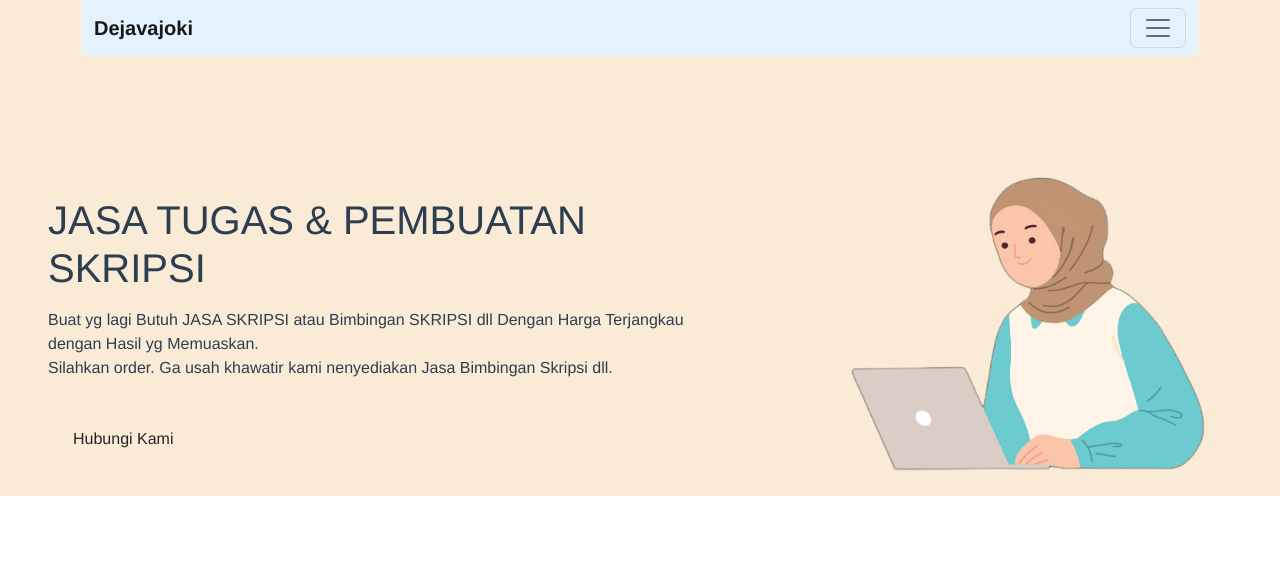
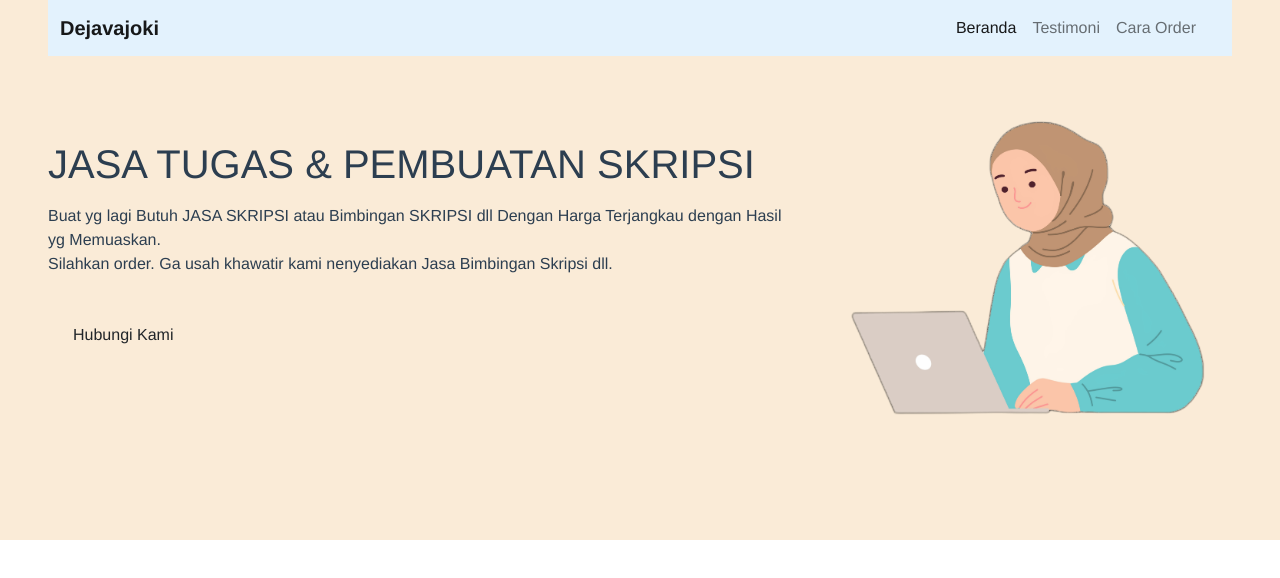
Before and after one commit to chelsafarah/dejava, a Vue app: page / in a window 1280 px wide. Shown: the top 578 px of the page. Built offline with nearby package versions, Linux system fonts and the light colour scheme.

Commit message:
edit header

```diff
--- a/src/components/HeaderComponent.vue
+++ b/src/components/HeaderComponent.vue
@@ -2,8 +2,8 @@
     <div>
         <!-- Header -->
         <header>
-            <div class="transbox d-flex flex-column px-5 flex-lg-row text-start">
-                <div class="description">
+            <div class="transbox d-flex flex-column px-5 flex-lg-row text-lg-start text-md-center">
+                <div class="description me-lg-5 me-md-1">
                     <h1>
                         JASA TUGAS & PEMBUATAN SKRIPSI
                     </h1>
@@ -36,12 +36,12 @@
     header{
         margin-top: -60px;
         padding-top: 100px;
+        padding-bottom: 100px;
         background-color: antiquewhite;
     }
 
     .description {
         margin-top: 100px;
-        margin-right: 100px;
     }
 
     .img-ilustration {
--- a/src/components/NavbarComponent.vue
+++ b/src/components/NavbarComponent.vue
@@ -1,6 +1,6 @@
 <template>
     <div class="container">
-        <nav class="navbar sticky-top">
+        <nav class="navbar navbar-expand-lg fixed-top mx-5">
             <div class="container-fluid">
                 <a class="navbar-brand" href="#">Dejavajoki</a>
                 <button class="navbar-toggler" type="button" data-bs-toggle="collapse" data-bs-target="#navbarList" aria-controls="navbarList" aria-expanded="false" aria-label="Toggle navigation">
```
